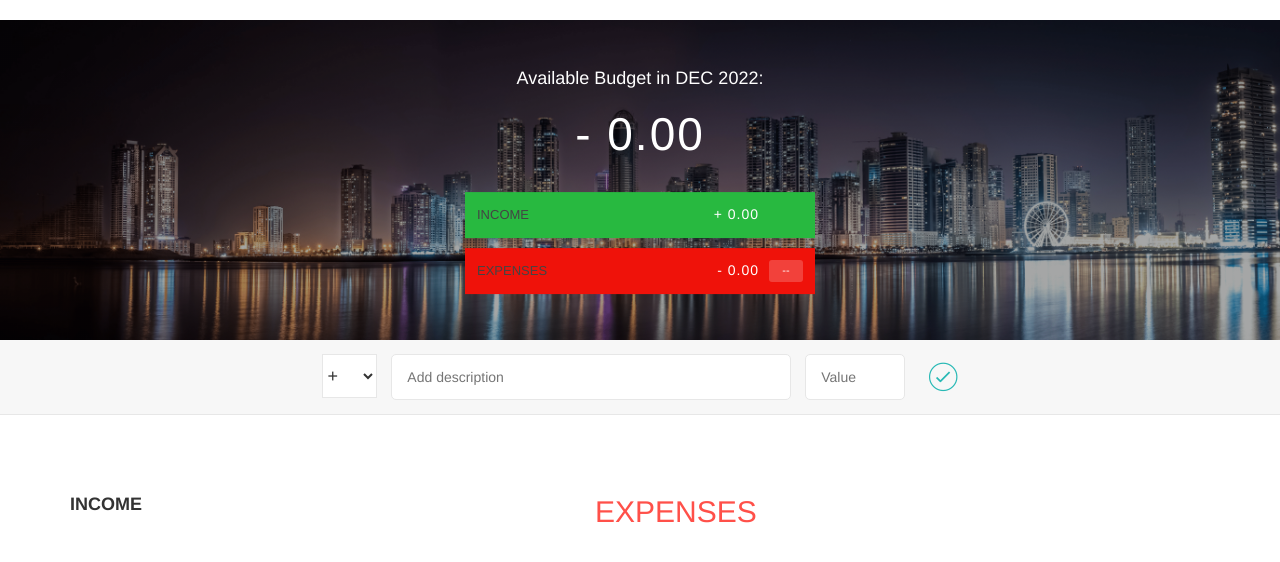
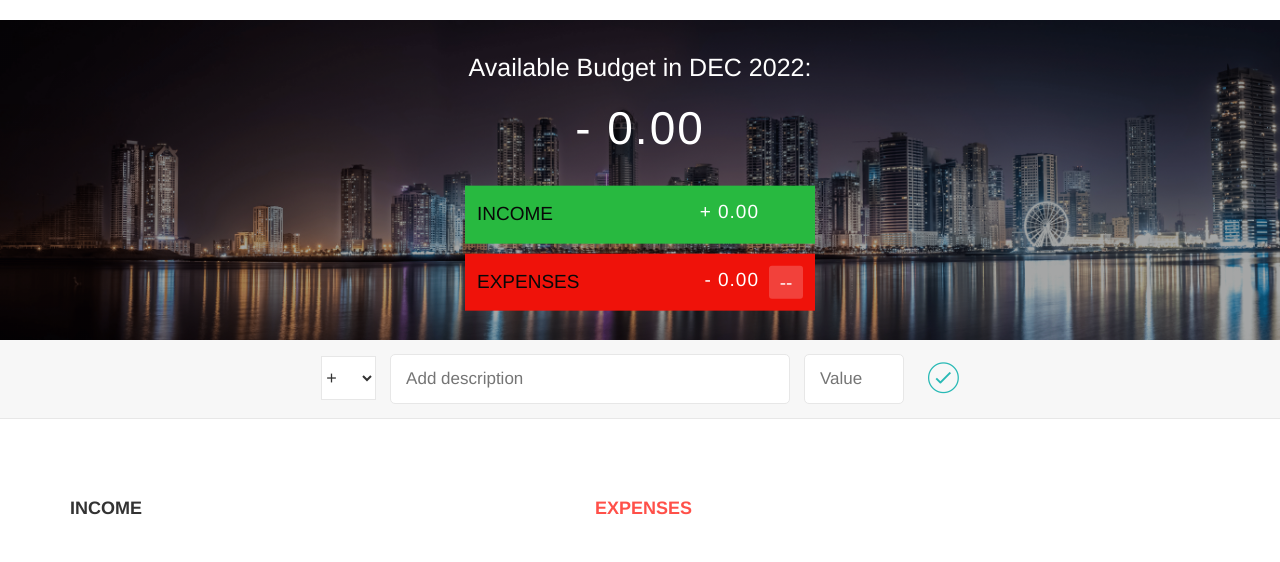
Before and after one commit to oneforthidiot/Bit-by-Bit-2022, a PHP site: page / in a window 1280 px wide. Shown: the part 52-614 px from the top of the page. Run offline with PHP 8.4, Linux system fonts and the light colour scheme.

Commit message:
CSS Tweaks

```diff
--- a/style.css
+++ b/style.css
@@ -51,7 +51,7 @@ body {
 }
 
 .budget__title {
-    font-size: 18px;
+    font-size: 25px;
     text-align: center;
     margin-bottom: 10px;
     font-weight: 300;
@@ -83,8 +83,8 @@ body {
 .budget__income--text,
 .budget__expenses--text {
     float: left;
-    font-size: 13px;
-    color: #444;
+    font-size: 19px;
+    color: rgb(8, 8, 8);
     margin-top: 2px;
 }
 
@@ -92,13 +92,14 @@ body {
 .budget__expenses--value {
     letter-spacing: 1px;
     float: left;
+    font-size: 19px;
 }
 
 .budget__income--percentage,
 .budget__expenses--percentage {
     float: left;
     width: 34px;
-    font-size: 11px;
+    font-size: 19px;
     padding: 3px 0;
     margin-left: 10px;
 }
@@ -144,7 +145,7 @@ body {
     background-color: #fff;
     color: inherit;
     font-family: inherit;
-    font-size: 14px;
+    font-size: 17px;
     padding: 12px 15px;
     margin-right: 10px;
     border-radius: 5px;
@@ -155,7 +156,7 @@ body {
 .add__value { width: 100px;}
 
 .add__btn {
-    font-size: 35px;
+    font-size: 38px;
     background: none;
     border: none;
     color: #28B9B5;
@@ -203,9 +204,12 @@ h2 {
 
 .icome__title {
     font-weight: bold;
-    font-size: large;
+    font-size: 18px;
  }
-.expenses__title { color: #FF5049; }
+.expenses__title { color: #FF5049;
+    font-weight: bold;
+    font-size: 18px;
+}
 
 .item {
     padding: 13px;
```
Also changed, not shown: login/index.html (+6 -5 lines).
